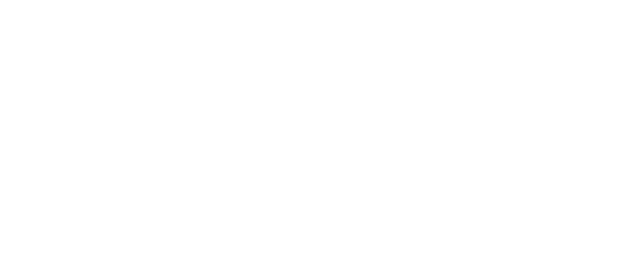
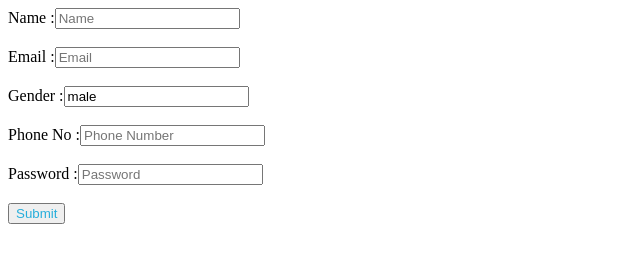
Before and after one commit to gautam49/Signup-Form---, a React app: page / in a window 1280 px wide. Shown: the whole page, without its empty margins (0-640 px from the left). Built offline with nearby package versions, Linux system fonts and the light colour scheme.

Commit message:
19 august 2022

```diff
--- a/src/components/App.js
+++ b/src/components/App.js
@@ -1,11 +1,168 @@
-import React, {Component, useState} from "react";
-import '../styles/App.css';
+import React from "react";
+//import styles from "./styles";
+import "../styles/App.css";
 
-const App = () => {
-  return (
-    <div id="main"></div>
-  )
+export default class App extends React.Component {
+  constructor(props) {
+    super(props);
+    this.state = {
+      name: "",
+      email: "",
+      gender: "male",
+      phNo: "",
+      password: "",
+      errorMessage: "",
+      userName: ""
+    };
+  }
+
+  handleNameChange = (event) => {
+    this.setState({ name: event.target.value });
+  };
+
+  handleEmailChange = (event) => {
+    this.setState({ email: event.target.value });
+  };
+
+  handlePhoneNoChange = (event) => {
+    this.setState({ phNo: event.target.value });
+  };
+
+  handlePasswordChange = (event) => {
+    this.setState({ password: event.target.value });
+  };
+
+  handleChangeValue = (event) => {
+    this.setState({ gender: event.target.value });
+  };
+
+  handleSubmit = () => {
+    const alphanumeric = /^[0-9a-zA-Z ]+$/;
+    const numbers = /^\d+$/;
+    if (
+      this.state.name === "" ||
+      this.state.email === "" ||
+      this.state.phNo === "" ||
+      this.state.gender === "" ||
+      this.state.password === ""
+    ) {
+      this.setState({ errorMessage: "All fields are mandatory", userName: "" });
+      return;
+    }
+    if (!this.state.name.match(alphanumeric)) {
+      this.setState({ errorMessage: "Name is not alphanumeric", userName: "" });
+      return;
+    }
+    if (this.state.email.indexOf("@") < 1) {
+      this.setState({ errorMessage: "Email must contain @", userName: "" });
+      return;
+    }
+
+    if (!this.state.gender) {
+      this.setState({
+        errorMessage: "Please identify as male, female or others",
+        userName: ""
+      });
+      return;
+    }
+    if (!numbers.test(this.state.phNo)) {
+      this.setState({
+        errorMessage: "Phone Number must contain only numbers",
+        userName: ""
+      });
+      return;
+    }
+    if (this.state.password.length < 6) {
+      this.setState({
+        errorMessage: "Password must contain atleast 6 letters",
+        userName: ""
+      });
+      return;
+    }
+    const user = this.state.email.substring(0, this.state.email.indexOf("@"));
+    this.setState({
+      userName: user,
+      errorMessage: "",
+      name: "",
+      email: "",
+      gender: "male",
+      phNo: "",
+      password: ""
+    });
+  };
+
+  render() {
+    return (
+      <>
+        <div>
+          {this.state.errorMessage && <div>{this.state.errorMessage}</div>}
+          {this.state.userName && <div>Hello {this.state.userName}</div>}
+          <div>
+            <label>Name :</label>
+            <input
+              data-testid="name"
+              type="text"
+              name="name"
+              placeholder="Name"
+              value={this.state.name}
+              onChange={this.handleNameChange}
+            />
+          </div>
+          <br />
+          <div>
+            <label>Email :</label>
+            <input
+              data-testid="email"
+              type="text"
+              name="email"
+              placeholder="Email"
+              value={this.state.email}
+              onChange={this.handleEmailChange}
+            />
+          </div>
+          <br />
+          <div>
+            <label>Gender :</label>
+            <input
+              data-testid="gender"
+              type="text"
+              name="gender"
+              value={this.state.gender}
+              onChange={this.handleChangeValue}
+            />
+          </div>
+          <br />
+          <div>
+            <label>Phone No :</label>
+            <input
+              data-testid="phoneNumber"
+              type="text"
+              name="phoneNumber"
+              placeholder="Phone Number"
+              value={this.state.phNo}
+              onChange={this.handlePhoneNoChange}
+            />
+          </div>
+          <br />
+          <div>
+            <label>Password :</label>
+            <input
+              data-testid="password"
+              type="password"
+              name="password"
+              placeholder="Password"
+              value={this.state.password}
+              onChange={this.handlePasswordChange}
+            />
+          </div>
+          <br />
+          <div>
+            <button data-testid="submit" onClick={this.handleSubmit}>
+              Submit
+            </button>
+          </div>
+        </div>
+      </>
+    );
+  }
 }
-
-
-export default App;
--- a/src/styles/App.css
+++ b/src/styles/App.css
@@ -3,10 +3,13 @@ h1 {
   text-align: center;
 }
 
-
-button{
+button {
   color: #27aedb;
   text-align: center;
   justify-content: center;
   align-items: center;
 }
+#main {
+  margin-left: 90px;
+  margin-top: 40px;
+}
```
Lines whose indentation alone changed are shown as unchanged.
